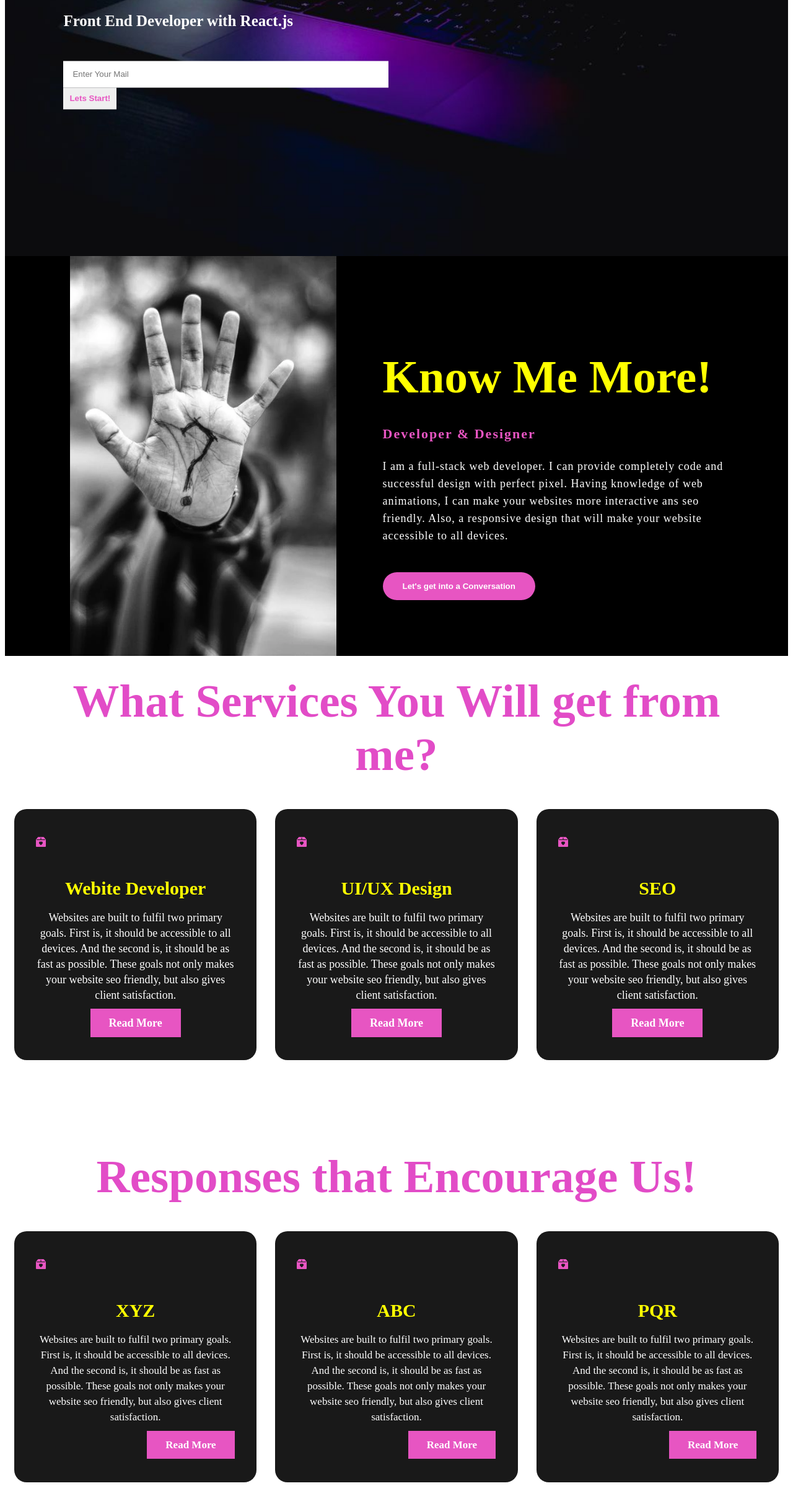
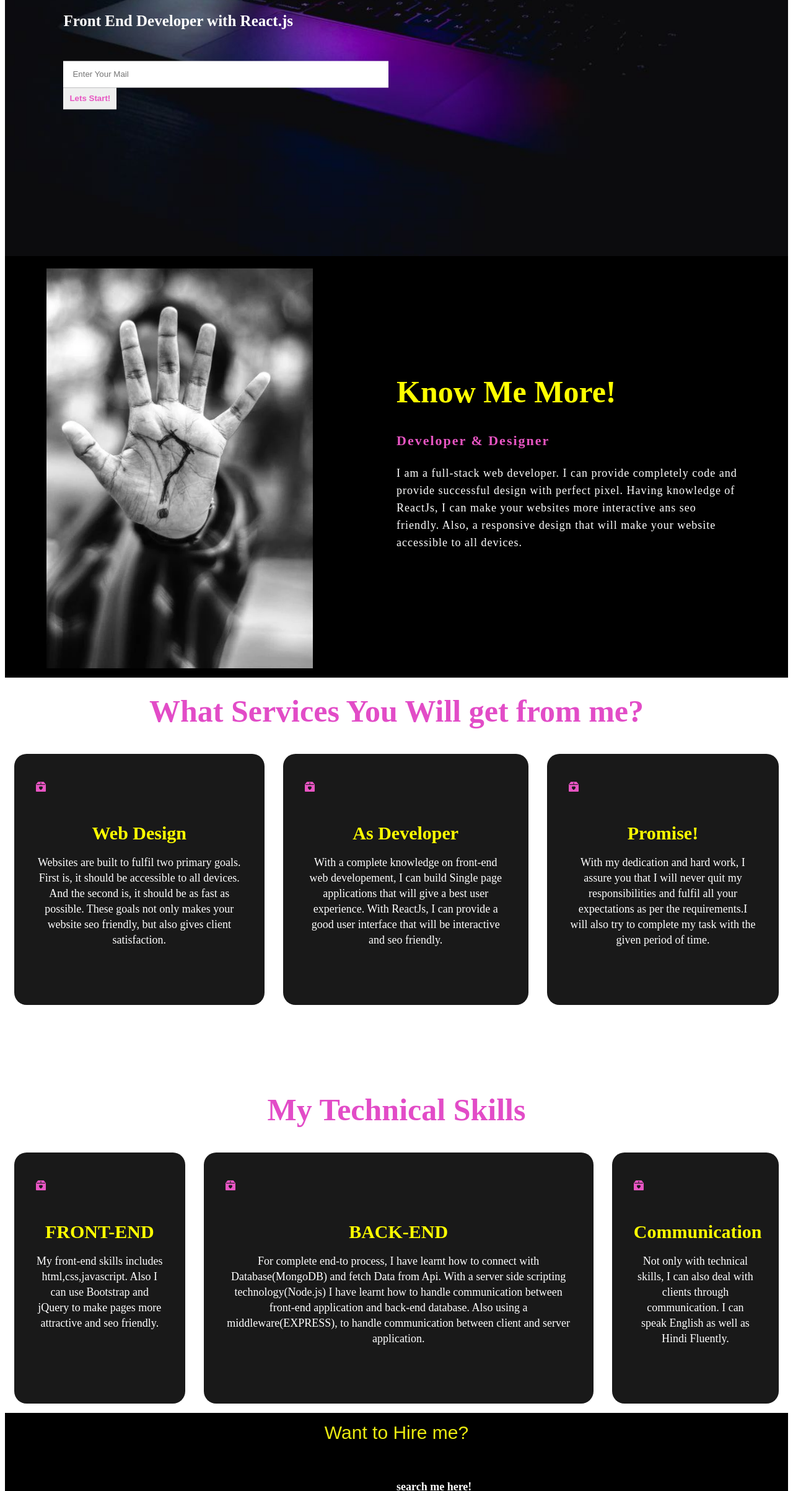
Before and after one commit to ankimohanty1234/Portfolio, a website: page Index.html.html in a window 1280 px wide. Shown: the part 395-2800 px from the top of the page at 62% size. Drawn offline with Linux system fonts and the light colour scheme.

Commit message:
initial release

```diff
--- a/Index.html.html
+++ b/Index.html.html
@@ -3,6 +3,11 @@
     <head>
         <title>My Portfolio</title>
         <link rel="stlesheet" href="node_modules/bootstrap-icons/font/bootstrap-icons.css">
+        <script>
+            function RegisterClick(){
+
+            }
+        </script>
        <style>
         .container{
             height: 100vh;
@@ -94,6 +99,7 @@
             padding: 100px opx;
             background-color: black;
             color: rgb(231, 85, 194);
+            height:680px
         }
         .about img{
             height: auto;
@@ -114,7 +120,7 @@
         }
         .about-text h2{
              color: yellow;
-             font-size: 75px;
+             font-size: 50px;
              text-transform: capitalize;
              margin-bottom: 25px;
         }
@@ -154,9 +160,9 @@
         }
         .title h2{
             color: rgb(226, 76, 199);
-            font-size: 75px;
+            font-size: 50px;
             width: 1130px;
-            margin: 30px auto;
+            margin: 25px auto;
             text-align: center;
         }
         .box{
@@ -164,6 +170,7 @@
             justify-content: center;
             align-items: center;
             min-height: 400px;
+
         }
         .card{
             height: 365px;
@@ -188,6 +195,8 @@
             font-size: 30px;
             margin-bottom: 15px;
         }
+
+
         .pra p{
             color: white;
             font-size: 18px;
@@ -235,15 +244,13 @@
             border: 30px;
             transition: .4s;
         }
-        .contact-me .button-two:hover{
-            background-color: wheat;
-            border: 2px solid rgb(22, 9, 19);
-            cursor: pointer;
+        .contact-me {
+            color:white;
         }
         footer{
             position: relative;
             width: 100%;
-            height: 1000px;
+            height: 400px;
             background: black;
             display: flex;
             flex-direction: column;
@@ -295,6 +302,31 @@
             width: 100%;
             padding: 100px 0px;
         }
+        .top {
+                color:rgb(234, 234, 16);
+                padding: 15px;
+                font-size: 30px;
+                text-align: center;
+                font-family: Arial;
+            }
+        .main{
+            display:grid;
+            grid-template-columns: 6fr 6fr;
+            height: 300px;
+            background-color: black;
+            color:white;
+            padding: 20px;
+        }
+        .main-title{
+            font-weight: bold;
+            font-size: 18px;
+            margin-bottom: 10px;
+        }
+        .main div {
+                margin-bottom: 15px;
+            }
+
+
 
        </style>
     </head>
@@ -303,11 +335,11 @@
              <nav>
                 <h2 class="logo">Portfo<span>lio</span></h2>
                 <ul>
-                    <li><a href="#">Home</a></li>
-                    <li><a href="#">About Me</a></li>
-                    <li><a href="#">Services</a></li>
+                    <li><a href="Index.html.html">Home</a></li>
+                    <li><a href="#footer">About Me</a></li>
+                    <li><a href="#Service">Services</a></li>
                     <li><a href="#">My Projects</a></li>
-                    <li><a href="#">Contact Me</a></li>
+                    <li><a href="#footer">Contact Me</a></li>
                 </ul>
              </nav>
              <div class="content">
@@ -317,7 +349,7 @@
                 <div class="newsletter">
                     <form>
                         <input type="email" name="email" id="mail" placeholder="Enter Your Mail">
-                        <input type="button" name="button" value="Lets Start!">
+                        <input type="button" id="btn btn-primary" onclick="RegisterClick()" name="button" value="Lets Start!">
                     </form>
 
                 </div>
@@ -331,10 +363,9 @@
                 <div class="about-text">
                     <h2>Know Me More!</h2>
                     <h5><span>Developer & Designer</span></h5>
-                    <p>I am a full-stack web developer. I can provide completely code and successful design with perfect pixel.
-                        Having knowledge of web animations, I can make your websites more interactive ans seo friendly.
+                    <p>I am a full-stack web developer. I can provide completely code and provide successful design with perfect pixel.
+                        Having knowledge of ReactJs, I can make your websites more interactive ans seo friendly.
                         Also, a responsive design that will make your website accessible to all devices.</p>
-                        <button type="button">Let's get into a Conversation</button>
                 </div>
             </div>
         </section>
@@ -349,14 +380,12 @@
                     <svg xmlns="http://www.w3.org/2000/svg" width="16" height="16" fill="currentColor" class="bi bi-box2-heart-fill" viewBox="0 0 16 16">
                         <path d="M3.75 0a1 1 0 0 0-.8.4L.1 4.2a.5.5 0 0 0-.1.3V15a1 1 0 0 0 1 1h14a1 1 0 0 0 1-1V4.5a.5.5 0 0 0-.1-.3L13.05.4a1 1 0 0 0-.8-.4h-8.5ZM8.5 4h6l.5.667V5H1v-.333L1.5 4h6V1h1v3ZM8 7.993c1.664-1.711 5.825 1.283 0 5.132-5.825-3.85-1.664-6.843 0-5.132Z"/>
                       </svg>
-                    <h5>Webite Developer</h5>
+                    <h5>Web Design</h5>
                     <div class="pra">
                         <p>Websites are built to fulfil two primary goals.
                             First is, it should be accessible to all devices. And the second is, it should be as fast as possible.
                             These goals not only makes your website seo friendly, but also gives client satisfaction.</p>
-                            <p style="text-align:center">
-                                <a class="button" href="#">Read More</a>
-                            </p>
+
                     </div>
                 </div>
 
@@ -364,14 +393,10 @@
                     <svg xmlns="http://www.w3.org/2000/svg" width="16" height="16" fill="currentColor" class="bi bi-box2-heart-fill" viewBox="0 0 16 16">
                         <path d="M3.75 0a1 1 0 0 0-.8.4L.1 4.2a.5.5 0 0 0-.1.3V15a1 1 0 0 0 1 1h14a1 1 0 0 0 1-1V4.5a.5.5 0 0 0-.1-.3L13.05.4a1 1 0 0 0-.8-.4h-8.5ZM8.5 4h6l.5.667V5H1v-.333L1.5 4h6V1h1v3ZM8 7.993c1.664-1.711 5.825 1.283 0 5.132-5.825-3.85-1.664-6.843 0-5.132Z"/>
                       </svg>
-                    <h5>UI/UX Design</h5>
+                    <h5>As Developer</h5>
                     <div class="pra">
-                        <p>Websites are built to fulfil two primary goals.
-                            First is, it should be accessible to all devices. And the second is, it should be as fast as possible.
-                            These goals not only makes your website seo friendly, but also gives client satisfaction.</p>
-                            <p style="text-align:center">
-                                <a class="button" href="#">Read More</a>
-                            </p>
+                        <p>With a complete knowledge on front-end web developement, I can build Single page applications that will give a best user experience. With ReactJs, I can provide a good user interface that will be interactive and seo friendly.</p>
+
                     </div>
                 </div>
 
@@ -379,37 +404,27 @@
                     <svg xmlns="http://www.w3.org/2000/svg" width="16" height="16" fill="currentColor" class="bi bi-box2-heart-fill" viewBox="0 0 16 16">
                         <path d="M3.75 0a1 1 0 0 0-.8.4L.1 4.2a.5.5 0 0 0-.1.3V15a1 1 0 0 0 1 1h14a1 1 0 0 0 1-1V4.5a.5.5 0 0 0-.1-.3L13.05.4a1 1 0 0 0-.8-.4h-8.5ZM8.5 4h6l.5.667V5H1v-.333L1.5 4h6V1h1v3ZM8 7.993c1.664-1.711 5.825 1.283 0 5.132-5.825-3.85-1.664-6.843 0-5.132Z"/>
                       </svg>
-                    <h5>SEO</h5>
+                    <h5>Promise!</h5>
                     <div class="pra">
-                        <p>Websites are built to fulfil two primary goals.
-                            First is, it should be accessible to all devices. And the second is, it should be as fast as possible.
-                            These goals not only makes your website seo friendly, but also gives client satisfaction.</p>
-                            <p style="text-align:center">
-                                <a class="button" href="#">Read More</a>
-                            </p>
+                        <p>With my dedication and hard work, I assure you that I will never quit my responsibilities and fulfil all your expectations as per the requirements.I will also try to complete my task with the given period of time.</p>
+
                     </div>
                 </div>
             </div>
-        </div>
-        <!--contact me-->
-        <footer>
+
             <div class="Responses">
                 <div class="title">
-                     <h2>Responses that Encourage Us!</h2>
+                    <h2>My Technical Skills</h2>
                 </div>
                 <div class="box">
                    <div class="card">
                        <svg xmlns="http://www.w3.org/2000/svg" width="16" height="16" fill="currentColor" class="bi bi-box2-heart-fill" viewBox="0 0 16 16">
                            <path d="M3.75 0a1 1 0 0 0-.8.4L.1 4.2a.5.5 0 0 0-.1.3V15a1 1 0 0 0 1 1h14a1 1 0 0 0 1-1V4.5a.5.5 0 0 0-.1-.3L13.05.4a1 1 0 0 0-.8-.4h-8.5ZM8.5 4h6l.5.667V5H1v-.333L1.5 4h6V1h1v3ZM8 7.993c1.664-1.711 5.825 1.283 0 5.132-5.825-3.85-1.664-6.843 0-5.132Z"/>
                          </svg>
-                          <h5>XYZ</h5>
+                         <h5>FRONT-END</h5>
                    <div class="pra">
-                        <p>Websites are built to fulfil two primary goals.
-                            First is, it should be accessible to all devices. And the second is, it should be as fast as possible.
-                            These goals not only makes your website seo friendly, but also gives client satisfaction.</p>
-                            <p style="text-align:center">
-                                <a class="button" href="#">Read More</a>
-                            </p>
+                       <p>My front-end skills includes html,css,javascript. Also I can use Bootstrap and jQuery to make pages more attractive and seo friendly.</p>
+
                    </div>
                    </div>
 
@@ -417,14 +432,12 @@
                        <svg xmlns="http://www.w3.org/2000/svg" width="16" height="16" fill="currentColor" class="bi bi-box2-heart-fill" viewBox="0 0 16 16">
                            <path d="M3.75 0a1 1 0 0 0-.8.4L.1 4.2a.5.5 0 0 0-.1.3V15a1 1 0 0 0 1 1h14a1 1 0 0 0 1-1V4.5a.5.5 0 0 0-.1-.3L13.05.4a1 1 0 0 0-.8-.4h-8.5ZM8.5 4h6l.5.667V5H1v-.333L1.5 4h6V1h1v3ZM8 7.993c1.664-1.711 5.825 1.283 0 5.132-5.825-3.85-1.664-6.843 0-5.132Z"/>
                          </svg>
-                          <h5>ABC</h5>
+                         <h5>BACK-END</h5>
                    <div class="pra">
-                        <p>Websites are built to fulfil two primary goals.
-                            First is, it should be accessible to all devices. And the second is, it should be as fast as possible.
-                            These goals not only makes your website seo friendly, but also gives client satisfaction.</p>
-                            <p style="text-align:center">
-                                <a class="button" href="#">Read More</a>
-                            </p>
+                       <p>For complete end-to process, I have learnt how to connect with Database(MongoDB) and fetch Data from Api.
+                          With a server side scripting technology(Node.js) I have learnt how to handle communication between front-end application and back-end database.
+                          Also using a middleware(EXPRESS), to handle communication between client and server application.</p>
+
                    </div>
                    </div>
 
@@ -432,33 +445,43 @@
                     <svg xmlns="http://www.w3.org/2000/svg" width="16" height="16" fill="currentColor" class="bi bi-box2-heart-fill" viewBox="0 0 16 16">
                         <path d="M3.75 0a1 1 0 0 0-.8.4L.1 4.2a.5.5 0 0 0-.1.3V15a1 1 0 0 0 1 1h14a1 1 0 0 0 1-1V4.5a.5.5 0 0 0-.1-.3L13.05.4a1 1 0 0 0-.8-.4h-8.5ZM8.5 4h6l.5.667V5H1v-.333L1.5 4h6V1h1v3ZM8 7.993c1.664-1.711 5.825 1.283 0 5.132-5.825-3.85-1.664-6.843 0-5.132Z"/>
                       </svg>
-                          <h5>PQR</h5>
+                      <h5>Communication</h5>
                 <div class="pra">
-                        <p>Websites are built to fulfil two primary goals.
-                            First is, it should be accessible to all devices. And the second is, it should be as fast as possible.
-                            These goals not only makes your website seo friendly, but also gives client satisfaction.</p>
-                            <p style="text-align:center">
-                                <a class="button" href="#">Read More</a>
-                            </p>
+                    <p>Not only with technical skills, I can also deal with clients through communication. I can speak English as well as Hindi Fluently.</p>
                 </div>
                 </div>
         </div>
+        <!--contact me-->
+        <footer>
+
+
+    </style>
+</head>
+<body>
+    <footer>
+        <div class="top">
+            Want to Hire me?
         </div>
-        <div class="contact-me">
-            <p>Want to have a Responsive website? Click on the below button to get one!</p><br>
-            <a class="button-two"  href="#">Hire me</a>
+        <div class="main">
+            <div>
+                <div class="main-title">Reach me here!</div>
+            <div>Email:ankimohanty925@gmail.com</div>
+            <div>Contact:6370085332</div>
             </div>
-        <div class="social">
-            <a href="#"><svg xmlns="http://www.w3.org/2000/svg" width="16" height="16" fill="currentColor" class="bi bi-box2-heart-fill" viewBox="0 0 16 16">
-                <path d="M3.75 0a1 1 0 0 0-.8.4L.1 4.2a.5.5 0 0 0-.1.3V15a1 1 0 0 0 1 1h14a1 1 0 0 0 1-1V4.5a.5.5 0 0 0-.1-.3L13.05.4a1 1 0 0 0-.8-.4h-8.5ZM8.5 4h6l.5.667V5H1v-.333L1.5 4h6V1h1v3ZM8 7.993c1.664-1.711 5.825 1.283 0 5.132-5.825-3.85-1.664-6.843 0-5.132Z"/>
-              </svg></i></a>
-            <a href="#"><svg xmlns="http://www.w3.org/2000/svg" width="16" height="16" fill="currentColor" class="bi bi-box2-heart-fill" viewBox="0 0 16 16">
-                <path d="M3.75 0a1 1 0 0 0-.8.4L.1 4.2a.5.5 0 0 0-.1.3V15a1 1 0 0 0 1 1h14a1 1 0 0 0 1-1V4.5a.5.5 0 0 0-.1-.3L13.05.4a1 1 0 0 0-.8-.4h-8.5ZM8.5 4h6l.5.667V5H1v-.333L1.5 4h6V1h1v3ZM8 7.993c1.664-1.711 5.825 1.283 0 5.132-5.825-3.85-1.664-6.843 0-5.132Z"/>
-              </svg></i></a>
-            <a href="#"><svg xmlns="http://www.w3.org/2000/svg" width="16" height="16" fill="currentColor" class="bi bi-box2-heart-fill" viewBox="0 0 16 16">
-                <path d="M3.75 0a1 1 0 0 0-.8.4L.1 4.2a.5.5 0 0 0-.1.3V15a1 1 0 0 0 1 1h14a1 1 0 0 0 1-1V4.5a.5.5 0 0 0-.1-.3L13.05.4a1 1 0 0 0-.8-.4h-8.5ZM8.5 4h6l.5.667V5H1v-.333L1.5 4h6V1h1v3ZM8 7.993c1.664-1.711 5.825 1.283 0 5.132-5.825-3.85-1.664-6.843 0-5.132Z"/>
-              </svg></i></a>
+            <div>
+                <div class="main-title">search me here!</div>
+            <div><a href="https://www.facebook.com/ankita.mohanty.9655">facebook</a></div>
+            <div><a href="https://www.linkedin.com/in/ankita-mohanty-733a271a6/">LinkedIn</a></div>
+            <div><a href="https://www.naukri.com/mnjuser/profile?id=&altresid">Naukri</a></div>
+            <div><a href="https://www.instagram.com/ankita_irreplaceable/">Instagram</a></div>
             </div>
+            <div>
+
+        </div>
+    </footer>
+</body>
+</html>
+
         </footer>
 
     </body>
```
Also changed, not shown: public/storage.html (added, +17 -0 lines). Lines whose indentation alone changed are shown as unchanged.
